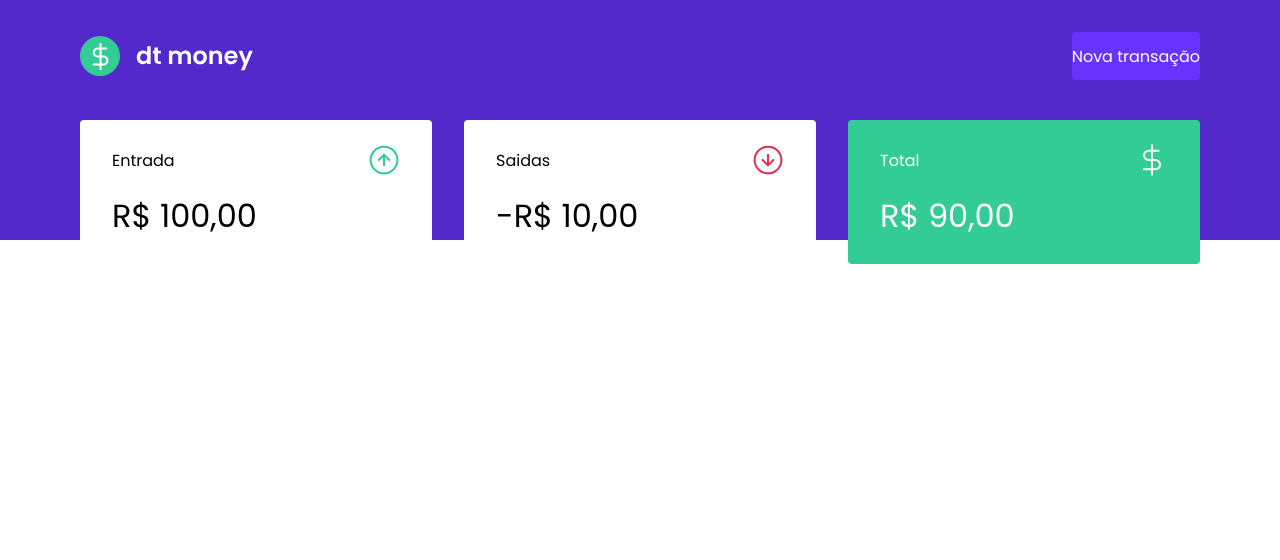
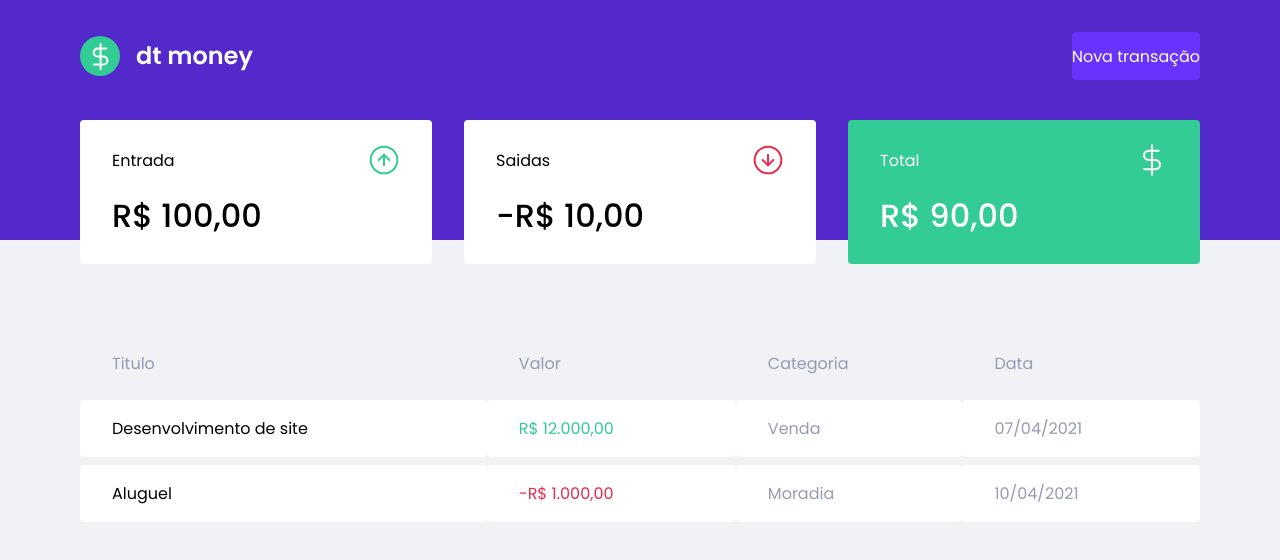
Before and after one commit to italoalmeida89/ignite-dtmoney, a React (Create React App) app: page / in a window 1280 px wide. Shown: the top 560 px of the page. Built offline with nearby package versions, Linux system fonts and the light colour scheme.

Commit message:
create TransactionsTable component

```diff
--- a/public/index.html
+++ b/public/index.html
@@ -10,7 +10,7 @@
 
     <title>dtMoney</title>
 
-    <link href="https://fonts.googleapis.com/css2?family=Poppins:wght@400;600&display=swap" rel="stylesheet">
+    <link href="https://fonts.googleapis.com/css2?family=Poppins:wght@400;500;600&display=swap" rel="stylesheet">
   </head>
   <body>
     <noscript>You need to enable JavaScript to run this app.</noscript>
--- a/src/components/Dashboard/index.tsx
+++ b/src/components/Dashboard/index.tsx
@@ -1,10 +1,12 @@
 import { Summary } from '../Summary';
+import { TransactionsTable } from '../TransactionsTable';
 import { Container } from './styles';
 
 export function Dashboard() {
   return (
     <Container>
       <Summary />
+      <TransactionsTable />
     </Container>
   )
 }
--- /dev/null
+++ b/src/components/TransactionsTable/index.tsx
@@ -0,0 +1,35 @@
+import { Container } from "./styles";
+
+export function TransactionsTable() {
+  return (
+    <Container>
+      <table>
+        <thead>
+          <tr>
+            <th>Titulo</th>
+            <th>Valor</th>
+            <th>Categoria</th>
+            <th>Data</th>
+          </tr>
+        </thead>
+
+        <tbody>
+          <tr>
+            <td>Desenvolvimento de site</td>
+            <td className="deposit">R$ 12.000,00</td>
+            <td>Venda</td>
+            <td>07/04/2021</td>
+          </tr>
+
+          <tr>
+            <td>Aluguel</td>
+            <td className="withdraw">-R$ 1.000,00</td>
+            <td>Moradia</td>
+            <td>10/04/2021</td>
+          </tr>
+        </tbody>
+      </table>
+
+    </Container>
+  )
+}
--- /dev/null
+++ b/src/components/TransactionsTable/styles.ts
@@ -0,0 +1,39 @@
+import styled from "styled-components";
+
+export const Container = styled.div`
+  margin-top: 4rem;
+
+  table {
+    width: 100%;
+    border-spacing: 0 0.5rem;
+
+    th {
+      color: var(--text-body);
+      font-weight: 400;
+      padding: 1rem 2rem;
+      text-align: left;
+      line-height: 1.5rem;
+    }
+
+    td {
+      padding: 1rem 2rem;
+      border: 0;
+      background: var(--shape);
+      color: var(--text-body);
+      border-radius: 0.25rem;
+
+      &:first-child{
+        color: var(--text-title);
+      }
+
+
+      &.deposit {
+        color: var(--green);
+      }
+
+      &.withdraw {
+        color: var(--red);
+      }
+    }
+  }
+`
--- a/src/styles/global.ts
+++ b/src/styles/global.ts
@@ -30,8 +30,8 @@
     }
   }
 
-  body{
-    background: var(---background);
+  body {
+    background: var(--background);
     -webkit-font-smoothing: antialiased;
   }
 
```
